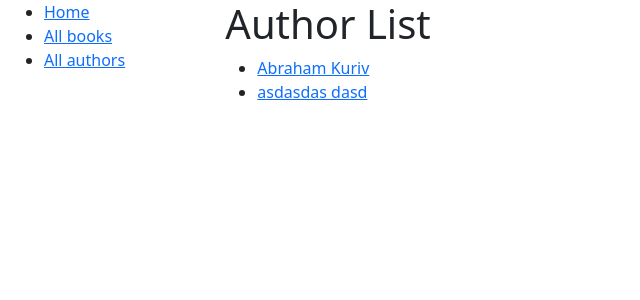
After one commit to ZorkHeh/LocalLibrary, a Django app: page /catalog/authors/ in a window 1280 px wide. The commit adds this page. Shown: the top 300 px of the page, without its empty margins (0-640 px from the left). Run offline with Django 5.2, Linux system fonts and the light colour scheme; data comes from the database, SQL or seed files in the repository.

Commit message:
author views

```diff
--- a/locallibrary/catalog/models.py
+++ b/locallibrary/catalog/models.py
@@ -109,7 +109,7 @@ class Author(models.Model):
 
     def __str__(self):
         """String for representing the Model object."""
-        return f'{self.last_name}, {self.first_name}'
+        return f'{self.first_name}, {self.last_name}'
 
 
 class Language(models.Model):
--- a/locallibrary/catalog/templates/base_generic.html
+++ b/locallibrary/catalog/templates/base_generic.html
@@ -22,7 +22,7 @@
             <ul class="sidebar-nav">
               <li><a href="{% url 'index' %}">Home</a></li>
               <li><a href="{% url 'books' %}">All books</a></li>
-              <li><a href="">All authors</a></li>
+              <li><a href="{% url 'authors' %}">All authors</a></li>
             </ul>
           {% endblock %}
         </div>
--- /dev/null
+++ b/locallibrary/catalog/templates/catalog/author_list.html
@@ -0,0 +1,16 @@
+{% extends "base_generic.html" %}
+
+{% block content %}
+  <h1>Author List</h1>
+  {% if author_list %}
+    <ul>
+      {% for author in author_list %}
+      <li>
+        <a href="{{ author.get_absolute_url }}">{{ author.first_name }} {{ author.last_name}}</a>
+      </li>
+      {% endfor %}
+    </ul>
+  {% else %}
+    <p>There are no authors in the library.</p>
+  {% endif %}
+{% endblock %}
--- a/locallibrary/catalog/templates/catalog/book_detail.html
+++ b/locallibrary/catalog/templates/catalog/book_detail.html
@@ -3,7 +3,7 @@
 {% block content %}
   <h1>Title: {{ book.title }}</h1>
 
-  <p><strong>Author:</strong> <a href="">{{ book.author }}</a></p>
+  <p><strong>Author:</strong> <a href="{{ book.author.get_absolute_url }}">{{ book.author }}</a></p>
   <!-- author detail link not yet defined -->
   <p><strong>Summary:</strong> {{ book.summary }}</p>
   <p><strong>ISBN:</strong> {{ book.isbn }}</p>
--- a/locallibrary/catalog/urls.py
+++ b/locallibrary/catalog/urls.py
@@ -5,4 +5,6 @@ urlpatterns = [
     path('', views.index, name='index'),
     path('books/', views.BookListView.as_view(), name='books'),
     path('book/<int:pk>', views.BookDetailView.as_view(), name='book-detail'),
+    path('authors/', views.AuthorListView.as_view(), name='authors'),
+    path('author/<int:pk>', views.AuthorDetailView.as_view(), name='author-detail'),
 ]
--- a/locallibrary/catalog/views.py
+++ b/locallibrary/catalog/views.py
@@ -31,8 +31,18 @@ def index(request):
 class BookListView(generic.ListView):
     model = Book
 
-    paginate_by = 1
+    paginate_by = 10
 
 
 class BookDetailView(generic.DetailView):
     model = Book
+
+
+class AuthorListView(generic.ListView):
+    model = Author
+
+    paginate_by = 10
+
+
+class AuthorDetailView(generic.DetailView):
+    model = Author
```
Also changed, not shown: locallibrary/catalog/templates/catalog/author_detail.html (added, +17 -0 lines).
